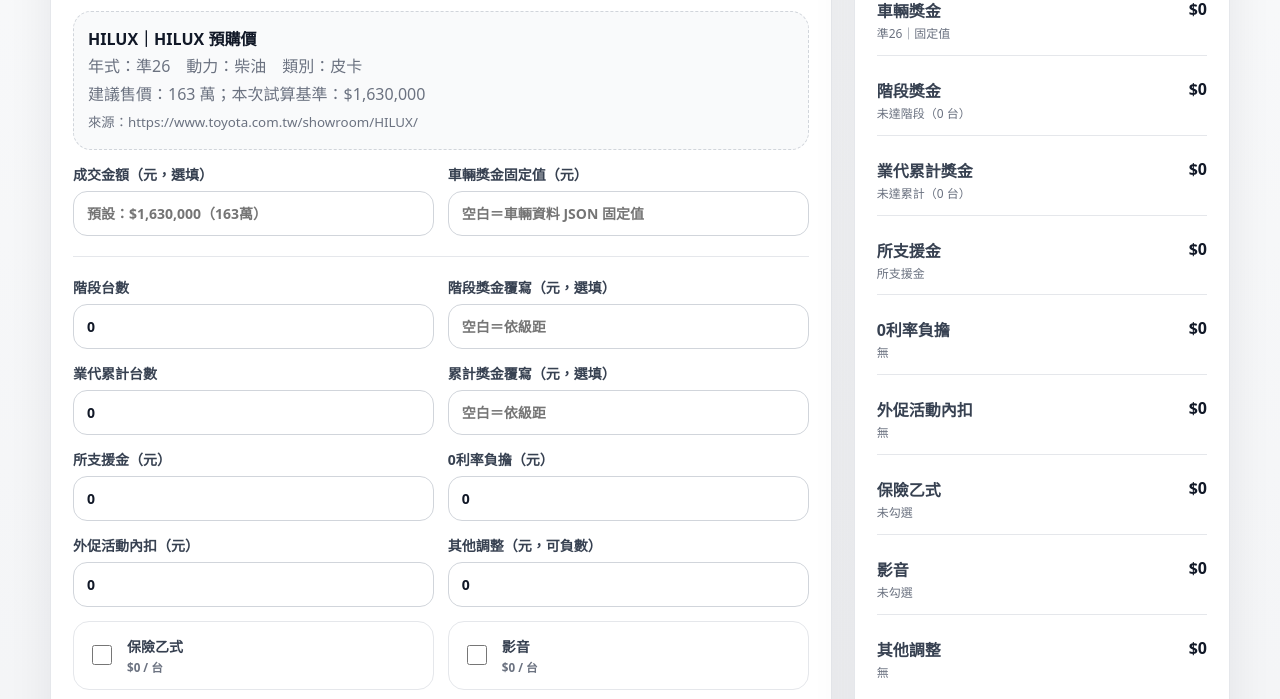
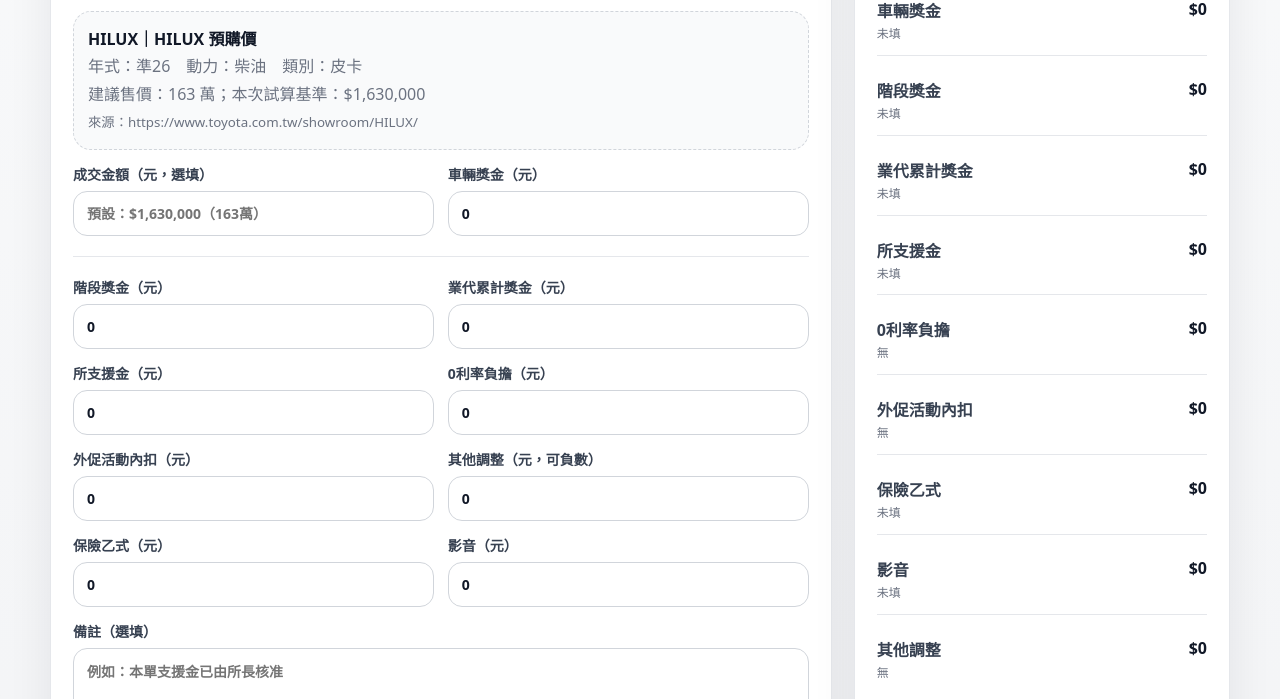
Before and after one commit to monoian/toyota-bonus-calculator, a plain HTML site: page index.html in a window 1280 px wide. Shown: the part 441-1140 px from the top of the page. Drawn offline with Linux system fonts and the light colour scheme.

Commit message:
Make frontend bonus amounts manually entered

```diff
--- a/assets/app.js
+++ b/assets/app.js
@@ -24,17 +24,15 @@
   vehicleGrade: $("vehicleGrade"),
   modelYear: $("modelYear"),
   salePrice: $("salePrice"),
-  vehicleBonusOverride: $("vehicleBonusOverride"),
-  stageUnits: $("stageUnits"),
-  stageBonusOverride: $("stageBonusOverride"),
-  cumulativeUnits: $("cumulativeUnits"),
-  cumulativeBonusOverride: $("cumulativeBonusOverride"),
+  vehicleBonusAmount: $("vehicleBonusAmount"),
+  stageBonusAmount: $("stageBonusAmount"),
+  cumulativeBonusAmount: $("cumulativeBonusAmount"),
   supportAmount: $("supportAmount"),
   zeroInterestBurden: $("zeroInterestBurden"),
   externalPromotionDeduction: $("externalPromotionDeduction"),
   manualAdjustment: $("manualAdjustment"),
-  insuranceB: $("insuranceB"),
-  av: $("av"),
+  insuranceBAmount: $("insuranceBAmount"),
+  avAmount: $("avAmount"),
   note: $("note")
 };
 
@@ -55,10 +53,6 @@
   if (raw === "" || raw === null || raw === undefined) return fallback;
   const value = Number(raw);
   return Number.isFinite(value) ? value : fallback;
-}
-
-function hasValue(input) {
-  return input?.value !== "" && input?.value !== null && input?.value !== undefined;
 }
 
 function currentMonthValue() {
@@ -155,12 +149,7 @@
 }
 
 function applyRulesUi() {
-  const rules = state.rules || {};
-  const insurance = rules.addOns?.insuranceB;
-  const av = rules.addOns?.av;
-  $("insuranceBAmount").textContent = `${currency(insurance?.amount || 0)} / 台`;
-  $("avAmount").textContent = `${currency(av?.amount || 0)} / 台`;
-  fields.supportAmount.value = rules.support?.defaultAmount || 0;
+  fields.supportAmount.value = 0;
 }
 
 function getSelectedVehicle() {
@@ -176,66 +165,39 @@
   return state.modelYears.find((modelYear) => modelYear.id === fields.modelYear.value) || state.modelYears[0];
 }
 
-function getYearBonusSource(grade, modelYearId) {
-  return grade?.yearBonuses?.[modelYearId] || grade;
-}
-
-function findTier(tiers, units) {
-  const safeTiers = [...(tiers || [])].sort((a, b) => Number(a.minUnits) - Number(b.minUnits));
-  let matched = safeTiers[0] || { minUnits: 0, label: "未設定", amount: 0 };
-  for (const tier of safeTiers) {
-    if (Number(units) >= Number(tier.minUnits)) matched = tier;
-  }
-  return matched;
-}
-
-function vehicleBonusAmount(bonusSource, basePrice) {
-  if (!bonusSource) return 0;
-  if (hasValue(fields.vehicleBonusOverride)) return numberValue(fields.vehicleBonusOverride, 0);
-
-  if (bonusSource.vehicleBonusMode === "percentage") {
-    return Math.round(basePrice * (Number(bonusSource.vehicleBonusRate) || 0) / 100);
-  }
-
-  return Number(bonusSource.vehicleBonusFixed) || state.rules?.calculation?.vehicleBonusFallback || 0;
+function manualNote(amount, zeroLabel = "未填") {
+  return Number(amount) === 0 ? zeroLabel : "手動輸入";
 }
 
 function calculate() {
   const vehicle = getSelectedVehicle();
   const grade = getSelectedGrade();
   const modelYear = getSelectedModelYear();
-  const rules = state.rules || {};
   if (!vehicle || !grade || !modelYear) return;
 
   const defaultPrice = wanToTwd(grade.listPriceWan);
   fields.salePrice.placeholder = `預設：${currency(defaultPrice)}（${grade.listPriceWan}萬）`;
 
   const basePrice = numberValue(fields.salePrice, defaultPrice) || defaultPrice;
-  const stageUnits = numberValue(fields.stageUnits, 0);
-  const cumulativeUnits = numberValue(fields.cumulativeUnits, 0);
-  const stageTier = findTier(rules.stageBonusTiers, stageUnits);
-  const cumulativeTier = findTier(rules.cumulativeBonusTiers, cumulativeUnits);
-
-  const bonusSource = getYearBonusSource(grade, modelYear.id);
-  const vehicleBonus = vehicleBonusAmount(bonusSource, basePrice);
-  const stageBonus = hasValue(fields.stageBonusOverride) ? numberValue(fields.stageBonusOverride, 0) : Number(stageTier.amount || 0);
-  const cumulativeBonus = hasValue(fields.cumulativeBonusOverride) ? numberValue(fields.cumulativeBonusOverride, 0) : Number(cumulativeTier.amount || 0);
+  const vehicleBonus = numberValue(fields.vehicleBonusAmount, 0);
+  const stageBonus = numberValue(fields.stageBonusAmount, 0);
+  const cumulativeBonus = numberValue(fields.cumulativeBonusAmount, 0);
   const supportAmount = numberValue(fields.supportAmount, 0);
   const zeroInterestBurden = numberValue(fields.zeroInterestBurden, 0);
   const externalPromotionDeduction = numberValue(fields.externalPromotionDeduction, 0);
   const manualAdjustment = numberValue(fields.manualAdjustment, 0);
-  const insuranceBonus = fields.insuranceB.checked ? Number(rules.addOns?.insuranceB?.amount || 0) : 0;
-  const avBonus = fields.av.checked ? Number(rules.addOns?.av?.amount || 0) : 0;
+  const insuranceBonus = numberValue(fields.insuranceBAmount, 0);
+  const avBonus = numberValue(fields.avAmount, 0);
 
   const rows = [
-    { label: "車輛獎金", amount: vehicleBonus, note: hasValue(fields.vehicleBonusOverride) ? "本單手動覆寫" : `${modelYear.label}｜${bonusSource.vehicleBonusMode === "percentage" ? "依百分比" : "固定值"}` },
-    { label: "階段獎金", amount: stageBonus, note: hasValue(fields.stageBonusOverride) ? "本單手動覆寫" : `${stageTier.label}（${stageUnits} 台）` },
-    { label: "業代累計獎金", amount: cumulativeBonus, note: hasValue(fields.cumulativeBonusOverride) ? "本單手動覆寫" : `${cumulativeTier.label}（${cumulativeUnits} 台）` },
-    { label: "所支援金", amount: supportAmount, note: rules.support?.label || "手動輸入" },
+    { label: "車輛獎金", amount: vehicleBonus, note: manualNote(vehicleBonus) },
+    { label: "階段獎金", amount: stageBonus, note: manualNote(stageBonus) },
+    { label: "業代累計獎金", amount: cumulativeBonus, note: manualNote(cumulativeBonus) },
+    { label: "所支援金", amount: supportAmount, note: manualNote(supportAmount) },
     { label: "0利率負擔", amount: -Math.abs(zeroInterestBurden), note: zeroInterestBurden === 0 ? "無" : "手動輸入扣款" },
     { label: "外促活動內扣", amount: -Math.abs(externalPromotionDeduction), note: externalPromotionDeduction === 0 ? "無" : "手動輸入扣款" },
-    { label: "保險乙式", amount: insuranceBonus, note: fields.insuranceB.checked ? "已勾選" : "未勾選" },
-    { label: "影音", amount: avBonus, note: fields.av.checked ? "已勾選" : "未勾選" },
+    { label: "保險乙式", amount: insuranceBonus, note: manualNote(insuranceBonus) },
+    { label: "影音", amount: avBonus, note: manualNote(avBonus) },
     { label: "其他調整", amount: manualAdjustment, note: manualAdjustment === 0 ? "無" : "手動輸入" }
   ];
 
@@ -281,31 +243,28 @@
 
 function renderRulesPreview() {
   const rules = state.rules || {};
-  const stage = (rules.stageBonusTiers || []).map((tier) => `<li>${escapeHtml(tier.label)}：${tier.minUnits} 台起，${currency(tier.amount)}</li>`).join("");
-  const cumulative = (rules.cumulativeBonusTiers || []).map((tier) => `<li>${escapeHtml(tier.label)}：${tier.minUnits} 台起，${currency(tier.amount)}</li>`).join("");
 
   $("rulesPreview").innerHTML = `
     <ul>
       <li>適用期間：${escapeHtml(rules.meta?.effectiveFrom || "未設定")} ～ ${escapeHtml(rules.meta?.effectiveTo || "未設定")}</li>
-      <li>保險乙式：${currency(rules.addOns?.insuranceB?.amount || 0)}</li>
-      <li>影音：${currency(rules.addOns?.av?.amount || 0)}</li>
+      <li>前台所有獎金項目皆由業務手動輸入。</li>
+      <li>0利率負擔與外促活動內扣請填正數，系統會自動扣除。</li>
     </ul>
-    <p class="note">階段獎金</p>
-    <ul>${stage}</ul>
-    <p class="note">業代累計獎金</p>
-    <ul>${cumulative}</ul>
   `;
 }
 
 function resetForm() {
   document.getElementById("calculatorForm").reset();
   fields.dealMonth.value = currentMonthValue();
-  fields.stageUnits.value = 0;
-  fields.cumulativeUnits.value = 0;
-  fields.supportAmount.value = state.rules?.support?.defaultAmount || 0;
+  fields.vehicleBonusAmount.value = 0;
+  fields.stageBonusAmount.value = 0;
+  fields.cumulativeBonusAmount.value = 0;
+  fields.supportAmount.value = 0;
   fields.zeroInterestBurden.value = 0;
   fields.externalPromotionDeduction.value = 0;
   fields.manualAdjustment.value = 0;
+  fields.insuranceBAmount.value = 0;
+  fields.avAmount.value = 0;
   populateGrades();
   calculate();
 }
--- a/index.html
+++ b/index.html
@@ -12,10 +12,9 @@
     <div>
       <p class="eyebrow">Toyota Taiwan Sales Bonus</p>
       <h1>單筆成交獎金計算器</h1>
-      <p class="subhead">選一台車，輸入階段、累計、支援金與加購項目，立刻看總獎金。</p>
+      <p class="subhead">選一台車，逐項輸入本單獎金與扣款，立刻看總獎金。</p>
     </div>
     <div class="header-actions">
-      <a id="adminLink" class="btn secondary" href="admin.html">車輛獎金後台</a>
       <button id="resetBtn" class="btn secondary" type="button">清空重算</button>
       <button id="copyBtn" class="btn" type="button">複製結果</button>
     </div>
@@ -70,8 +69,8 @@
             <input id="salePrice" name="salePrice" type="number" inputmode="numeric" min="0" step="1000" placeholder="預設用建議售價" />
           </label>
           <label>
-            車輛獎金固定值（元）
-            <input id="vehicleBonusOverride" name="vehicleBonusOverride" type="number" inputmode="numeric" min="0" step="100" placeholder="空白＝車輛資料 JSON 固定值" />
+            車輛獎金（元）
+            <input id="vehicleBonusAmount" name="vehicleBonusAmount" type="number" inputmode="numeric" min="0" step="100" value="0" />
           </label>
         </div>
 
@@ -79,23 +78,12 @@
 
         <div class="grid two">
           <label>
-            階段台數
-            <input id="stageUnits" name="stageUnits" type="number" inputmode="numeric" min="0" step="1" value="0" />
+            階段獎金（元）
+            <input id="stageBonusAmount" name="stageBonusAmount" type="number" inputmode="numeric" min="0" step="100" value="0" />
           </label>
           <label>
-            階段獎金覆寫（元，選填）
-            <input id="stageBonusOverride" name="stageBonusOverride" type="number" inputmode="numeric" min="0" step="100" placeholder="空白＝依級距" />
-          </label>
-        </div>
-
-        <div class="grid two">
-          <label>
-            業代累計台數
-            <input id="cumulativeUnits" name="cumulativeUnits" type="number" inputmode="numeric" min="0" step="1" value="0" />
-          </label>
-          <label>
-            累計獎金覆寫（元，選填）
-            <input id="cumulativeBonusOverride" name="cumulativeBonusOverride" type="number" inputmode="numeric" min="0" step="100" placeholder="空白＝依級距" />
+            業代累計獎金（元）
+            <input id="cumulativeBonusAmount" name="cumulativeBonusAmount" type="number" inputmode="numeric" min="0" step="100" value="0" />
           </label>
         </div>
 
@@ -116,22 +104,13 @@
             其他調整（元，可負數）
             <input id="manualAdjustment" name="manualAdjustment" type="number" inputmode="numeric" step="100" value="0" />
           </label>
-        </div>
-
-        <div class="addons">
-          <label class="check-card">
-            <input id="insuranceB" name="insuranceB" type="checkbox" />
-            <span>
-              <strong>保險乙式</strong>
-              <small id="insuranceBAmount">依規則檔</small>
-            </span>
+          <label>
+            保險乙式（元）
+            <input id="insuranceBAmount" name="insuranceBAmount" type="number" inputmode="numeric" min="0" step="100" value="0" />
           </label>
-          <label class="check-card">
-            <input id="av" name="av" type="checkbox" />
-            <span>
-              <strong>影音</strong>
-              <small id="avAmount">依規則檔</small>
-            </span>
+          <label>
+            影音（元）
+            <input id="avAmount" name="avAmount" type="number" inputmode="numeric" min="0" step="100" value="0" />
           </label>
         </div>
 
```
